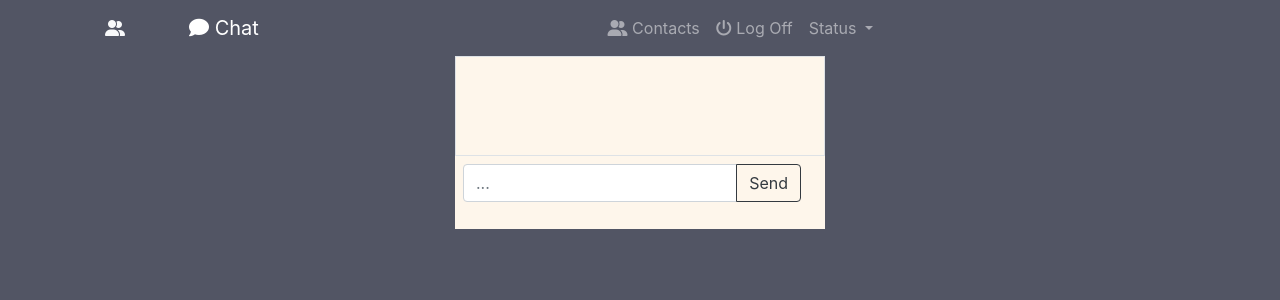
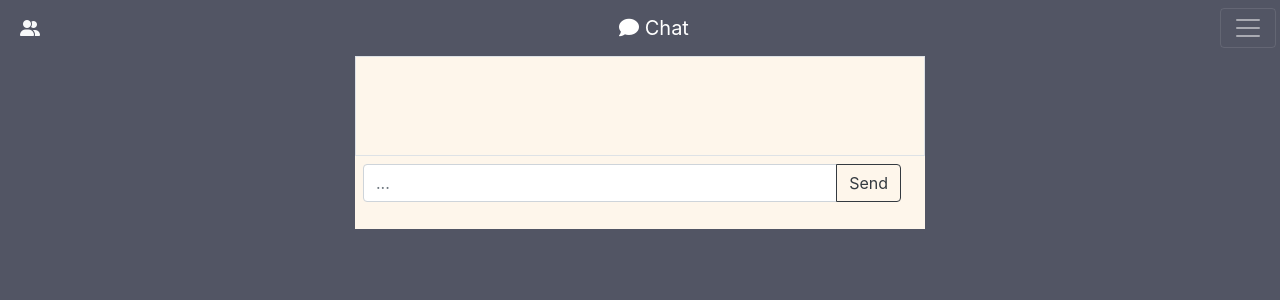
Before and after one commit to dougpark/chat, a PHP site: page / in a window 1280 px wide. Shown: the top 300 px of the page. Run offline with PHP 8.4, Linux system fonts and the light colour scheme; the visitor is signed in with stand-in values (Sample User, id 1); data comes from the database, SQL or seed files in the repository; data that the repository does not hold is empty; some libraries are stand-ins or nearby versions.

Commit message:
col-lg-6 settings to fix reponsive widths

```diff
--- a/index.php
+++ b/index.php
@@ -32,10 +32,10 @@ include 'header.php';
 
 
     <!-- big outer container -->
-    <div class="container px-10 ">
+    <div class="xcontainer px-10 ">
 
         <!-- Navigation Bar -->
-        <nav class="navbar navbar-expand-sm navbar-dark dnp-bg-primary sticky-top px-1">
+        <nav class="navbar  navbar-dark dnp-bg-primary sticky-top px-1">
 
 
 
@@ -91,7 +91,7 @@ include 'header.php';
         <!-- https://jsfiddle.net/5qeyju7v/ -->
         <!-- Contacts modal panel -->
         <!-- class="modal fade animate" -->
-        <div id="contactsPanel" class="modal col-sm-4  " tabindex="-1" role="dialog" aria-labelledby="myModalLabel">
+        <div id="contactsPanel" class="modal " tabindex="-1" role="dialog" aria-labelledby="myModalLabel">
             <div class="modal-dialog" role="document">
                 <div class="modal-content ">
 
@@ -132,19 +132,19 @@ include 'header.php';
         <!-- end Contacts modal panel -->
 
         <div id="right2" class="container">
-            <div class="row d-flex justify-content-center">
+            <div class="row justify-content-center">
 
                 <!-- Right Column -->
-                <div id="right" class="col-sm-4 p-0 dnp-bg-screen ">
+                <div id="right" class="col-lg-6 p-0 dnp-bg-screen ">
 
                     <!-- Header area -->
-                    <div class="col-lg-12 dnp-bg-screen border board-bottom-1 pl-2 pt-1" style=" height:100px; ">
+                    <div class="col-md-12 dnp-bg-screen border board-bottom-1 pl-2 pt-1" style=" height:100px; ">
                         <div id="userSection"  > </div>
 
                     </div>
 
                     <!-- Chat area -->
-                    <div  class="col-lg-12 chatbody ">
+                    <div  class="col-md-12 chatbody ">
 
                         <!-- all conversation messages are generated and html formated from the php code -->
                         <div id="conversationSection"> </div>
```
